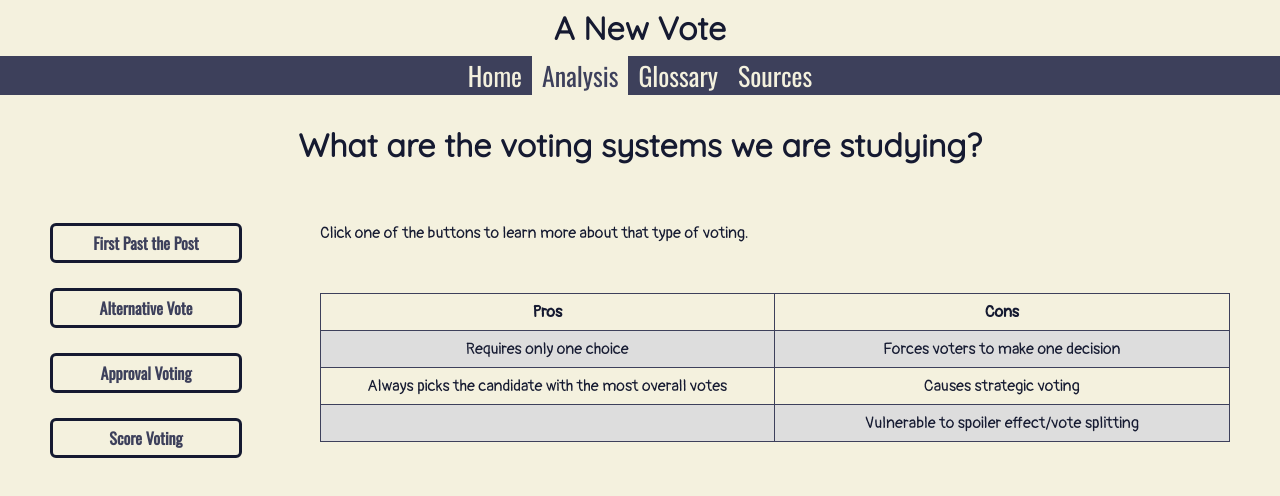
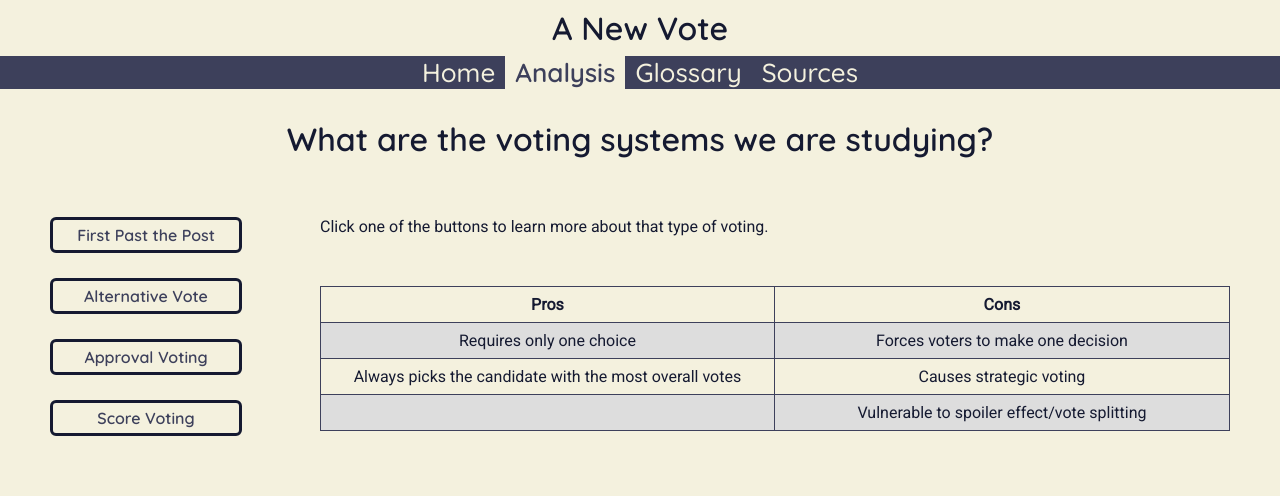
Before and after one commit to Pitabread8/Friday-Dinner, a plain HTML site: page analysis.html in a window 1280 px wide. Drawn offline with nearby package versions, Linux system fonts and the light colour scheme.

Commit message:
Change fonts

```diff
--- a/main.css
+++ b/main.css
@@ -1,3 +1,6 @@
+@import url('https://fonts.googleapis.com/css2?family=Montserrat&family=Quicksand:wght@400..600&display=swap');
+@import url('https://fonts.googleapis.com/css2?family=Montserrat&family=Roboto&display=swap');
+
 :root {
 	--eggshell: #f4f1de;
 	--darkegg: #8e8b79;
@@ -21,7 +24,7 @@
 body {
     background-color: var(--eggshell);
     margin: 0;
-    font-family: "Pangolin", monospace;
+    font-family: "Roboto", monospace;
 }
 
 h1 {
@@ -53,9 +56,14 @@ nav ul {
     margin-top: 0;
     padding: 0;
     background-color: var(--main);
+    font-family: "Quicksand";
+    font-weight: 500;
 }
 
-ul, h3 {font-family: "Oswald", monospace;}
+ul, h3 {
+    font-family: "Quicksand", monospace;
+    font-weight: 600;
+}
 
 nav a {
     color: var(--eggshell);
@@ -67,6 +75,7 @@ nav a {
 #nav-main, nav a:hover {
     color: var(--main);
     background-color: var(--eggshell);
+    font-weight: 600;
 }
 
 #analysis main {
--- a/script.js
+++ b/script.js
@@ -1,12 +1,12 @@
-function createHead() {
-    let fontlist = ["Quicksand", "Oswald", "Pangolin"];
-    for (i = 0; i < fontlist.length; i++) {
-        let font = document.createElement("link");
-        font.setAttribute("rel", "stylesheet");
-        font.setAttribute("href", `https://fonts.googleapis.com/css?family=${fontlist[i]}`);
-        document.head.appendChild(font);
-    }
-}
+// function createHead() {
+//     let fontlist = ["Quicksand", "Oswald", "Roboto"];
+//     for (i = 0; i < fontlist.length; i++) {
+//         let font = document.createElement("link");
+//         font.setAttribute("rel", "stylesheet");
+//         font.setAttribute("href", `https://fonts.googleapis.com/css?family=${fontlist[i]}`);
+//         document.head.appendChild(font);
+//     }
+// }
 
 function createNav(num) {
     document.body.append(Object.assign(document.createElement("h1"), {textContent: "A New Vote"}));
```
